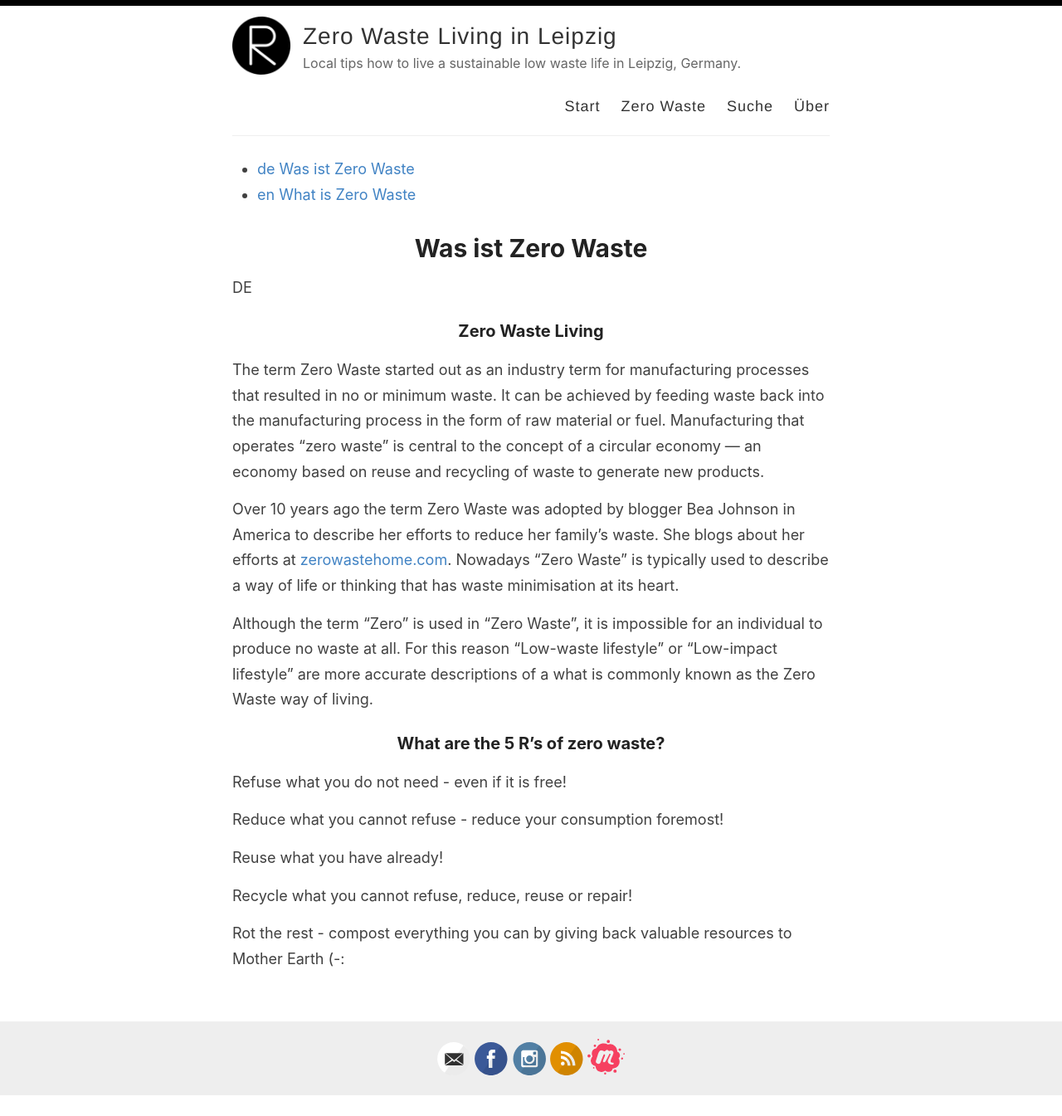
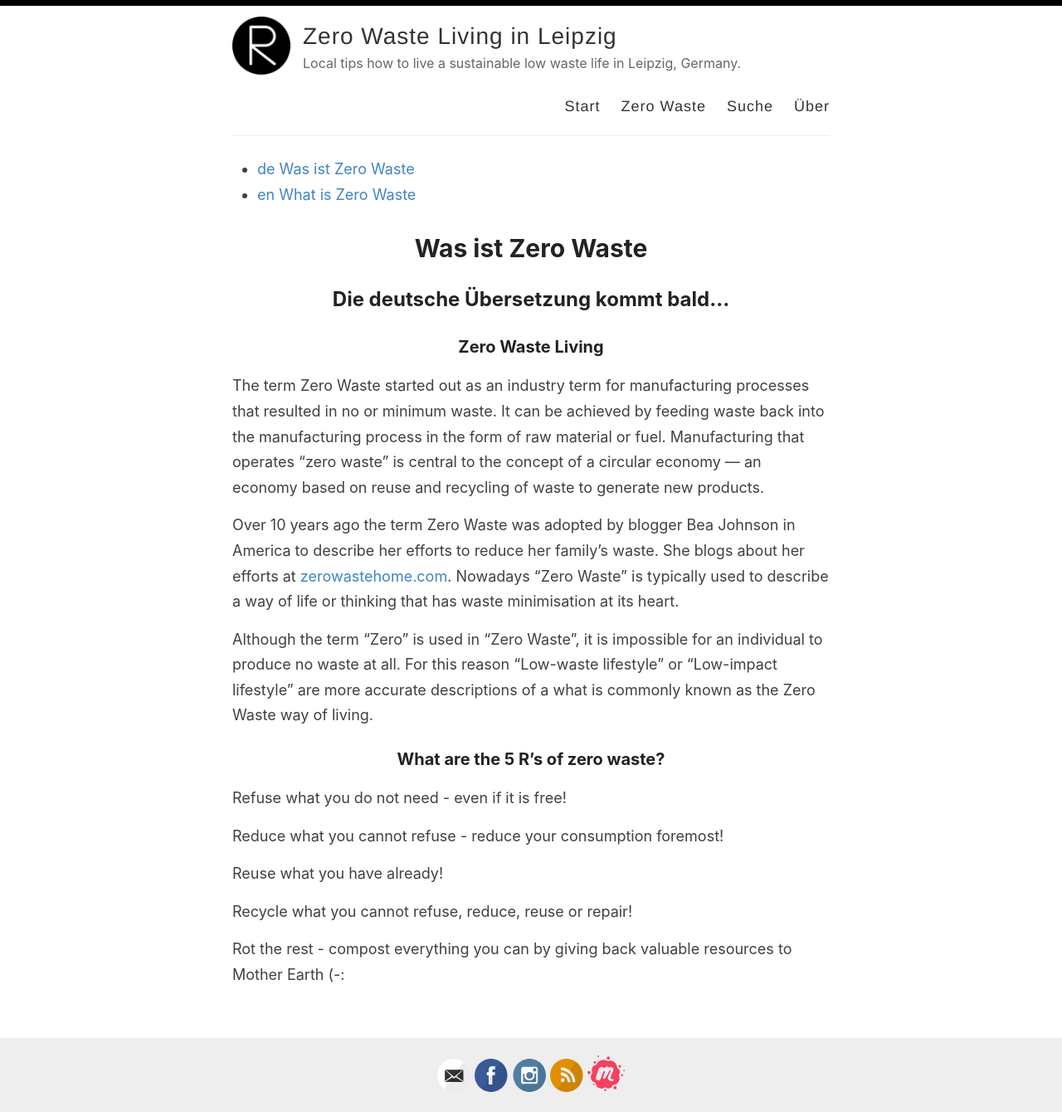
Before and after one commit to CeliaSomlai/zerowastelivinginleipzig, a Jekyll site: the page built from de/_pages/zero-wastede.md, in a window 1280 px wide. Shown: the whole page at 83% size. Built offline with Jekyll 4.4.1, drawn with Linux system fonts in a browser that asks for light colours.

Commit message:
german translation coming soon

```diff
--- a/de/_pages/zero-wastede.md
+++ b/de/_pages/zero-wastede.md
@@ -5,7 +5,8 @@ permalink: /de/zerowaste/
 lang: de
 ref: zerowaste
 ---
-DE
+
+## Die deutsche Übersetzung kommt bald...
 ### Zero Waste Living
 
 The term Zero Waste started out as an industry term for manufacturing processes that resulted in no or minimum waste.
--- a/de/index.html
+++ b/de/index.html
@@ -1,6 +1,8 @@
 ---
 layout: default
 ---
+
+>Die deutsche Übersetzung kommt bald...<
 
 <div class="posts">
   {% for post in site.posts %}
```
Also changed, not shown: de/_pages/suche.md (+2 -0 lines), de/_pages/ueber.md (+2 -1 lines).
